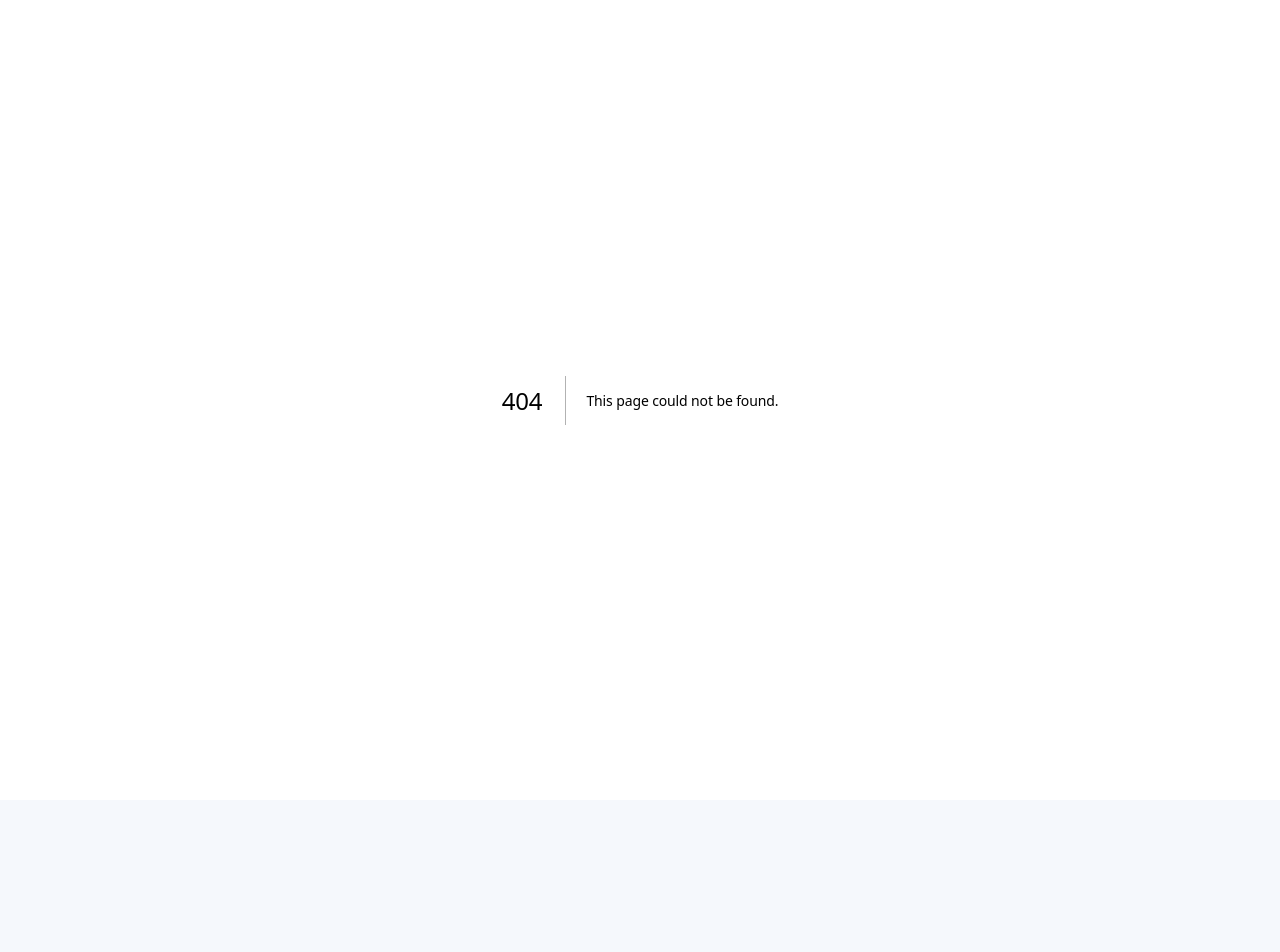
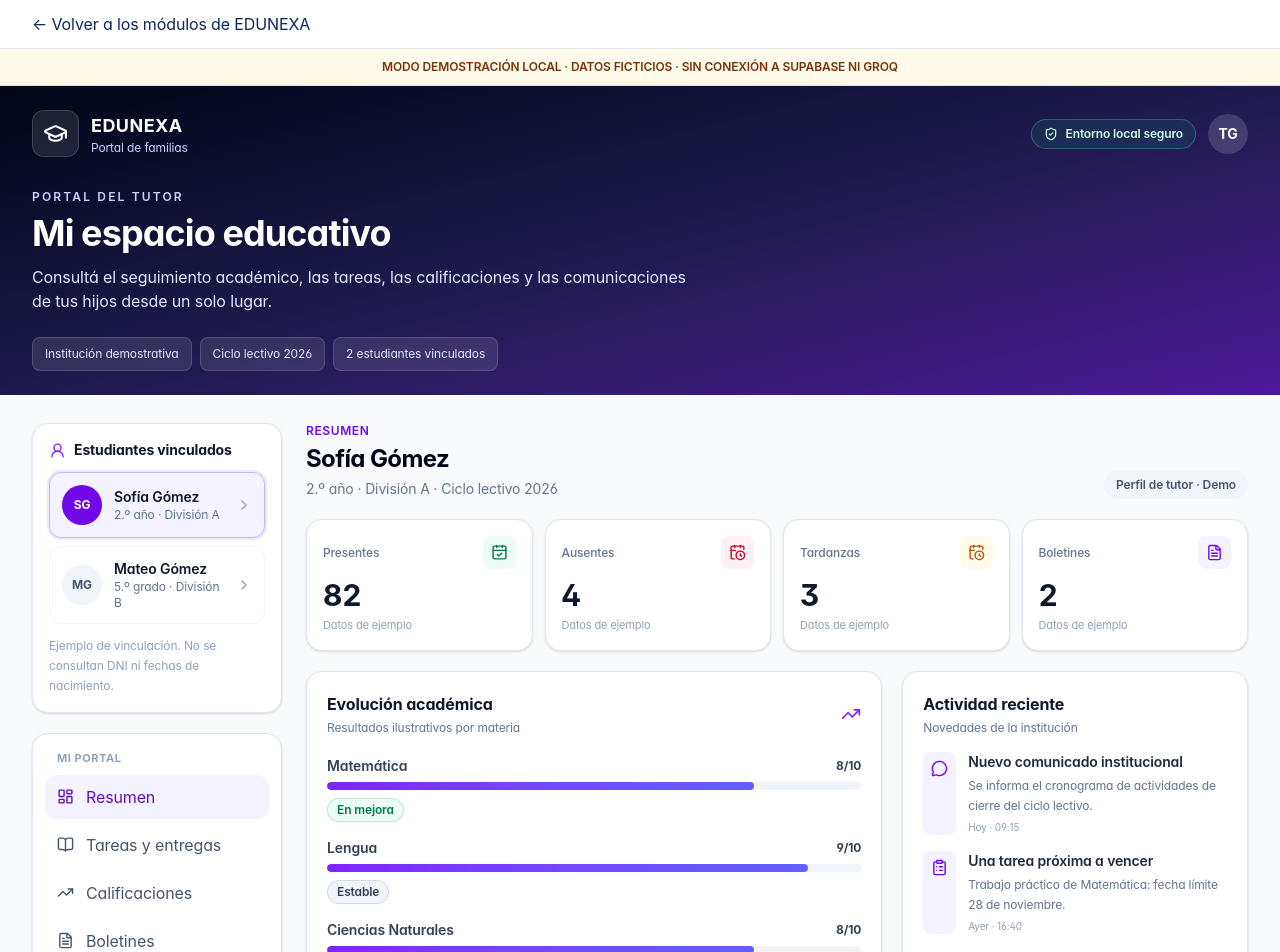
Before and after one commit to mariotonygomez81-debug/EDUNEXA-public, a Next.js app: page /demo/dashboard/tutor in a window 1280 px wide. Before the commit this address had no page. Shown: the top 952 px of the page. Before the commit the page ends 800 px from the top, so only its background shows below. Built offline with nearby package versions, Linux system fonts and the light colour scheme.

Commit message:
Expose Tutor demo as a navigable workspace module

```diff
--- /dev/null
+++ b/src/app/demo/dashboard/tutor/page.tsx
@@ -0,0 +1,22 @@
+import Link from "next/link";
+import { notFound } from "next/navigation";
+import TutorDemo from "../../tutor/tutor-demo";
+
+export const dynamic = "force-dynamic";
+
+export default function TutorModuleDemoPage() {
+  if (process.env.NODE_ENV !== "development") notFound();
+
+  return (
+    <>
+      <div className="border-b border-slate-200 bg-white px-4 py-3 sm:px-8">
+        <div className="mx-auto max-w-7xl">
+          <Link href="/demo/dashboard" className="text-sm font-semibold text-violet-700 hover:text-violet-900">
+            ← Volver a los módulos de EDUNEXA
+          </Link>
+        </div>
+      </div>
+      <TutorDemo />
+    </>
+  );
+}
```
